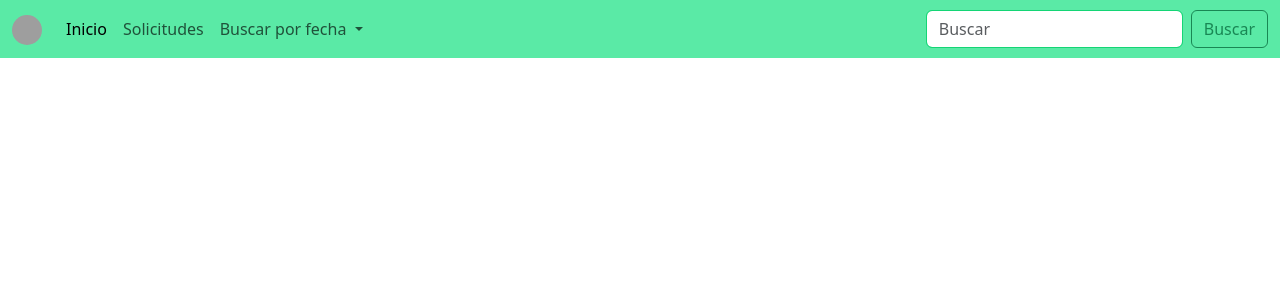
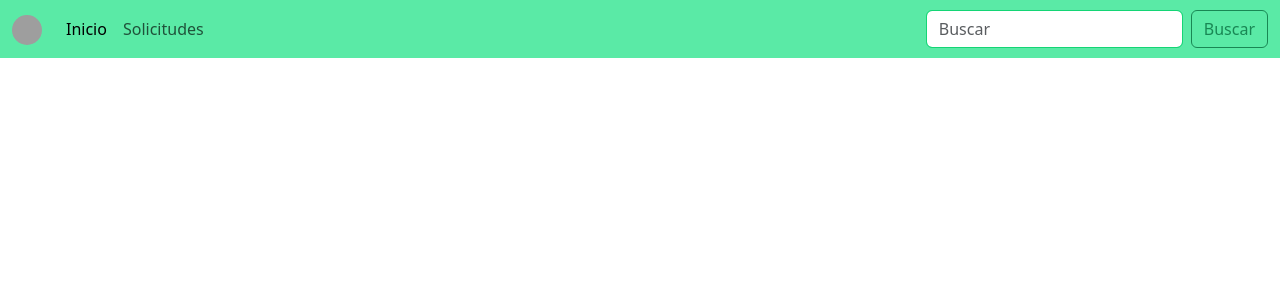
Before and after one commit to CarlosFernandoMoreno/blog, a Node server app: page / in a window 1280 px wide. Shown: the top 300 px of the page. Run offline with Node 20, Linux system fonts and the light colour scheme; data that the repository does not hold is empty; some libraries are stand-ins or nearby versions; grey boxes are pictures that could not be loaded.

Commit message:
se elimina la opcion de buscar por fecha

```diff
--- a/src/views/layout/nav.ejs
+++ b/src/views/layout/nav.ejs
@@ -31,24 +31,7 @@
                         <a class="nav-link" href="/solicitudes">Solicitudes</a>
                     </li>
 
-                    <li class="nav-item dropdown dropdown-hover">
-                        <a class="nav-link dropdown-toggle" href="#" role="button" data-bs-toggle="dropdown"
-                            aria-expanded="false">
-                            Buscar por fecha
-                        </a>
-                        <ul class="dropdown-menu">
 
-                            <li><a class="dropdown-item disabled" href="#">2000</a></li>
-
-                            <li><a class="dropdown-item disabled" href="#">2001</a></li>
-
-                            <li>
-                                <hr class="dropdown-divider">
-                            </li>
-
-                            <li><a class="dropdown-item disabled" href="#">Ir a lo mas antiguo</a></li>
-                        </ul>
-                    </li>
 
                 </ul>
                 <form class="d-flex" role="search">
```
